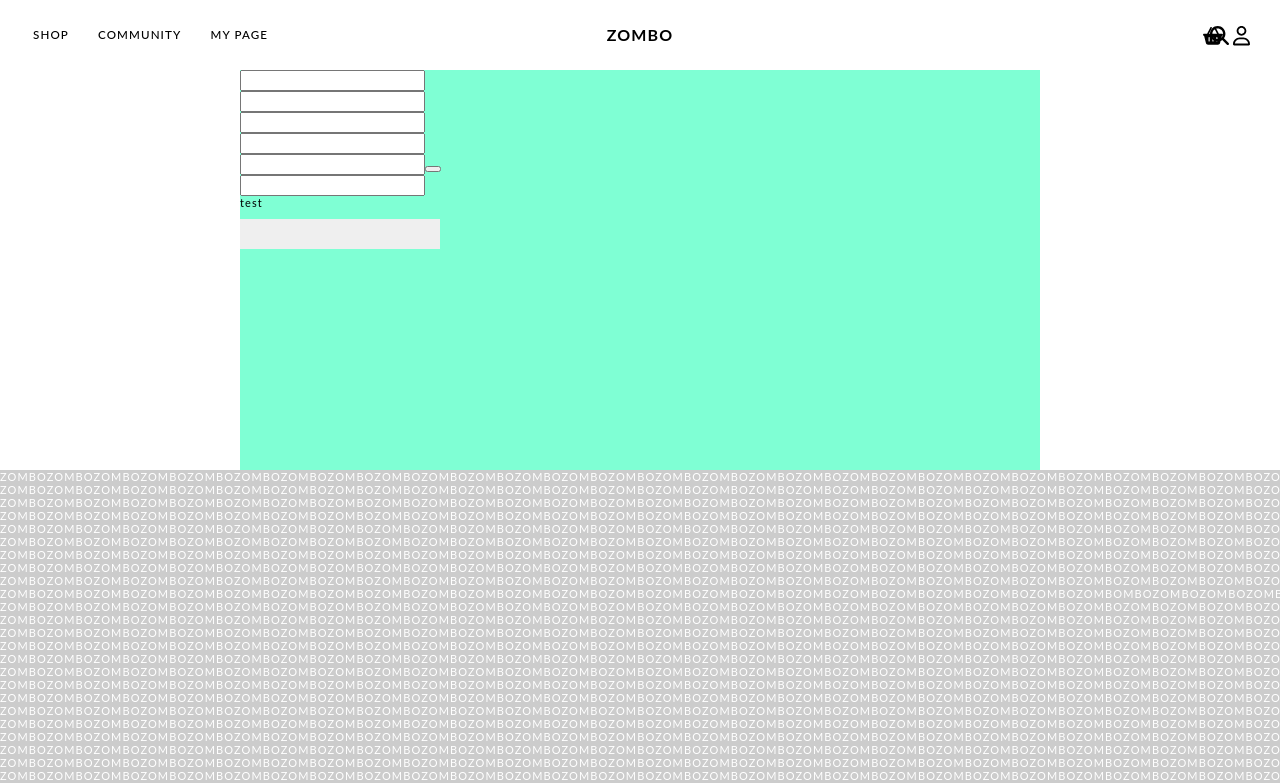
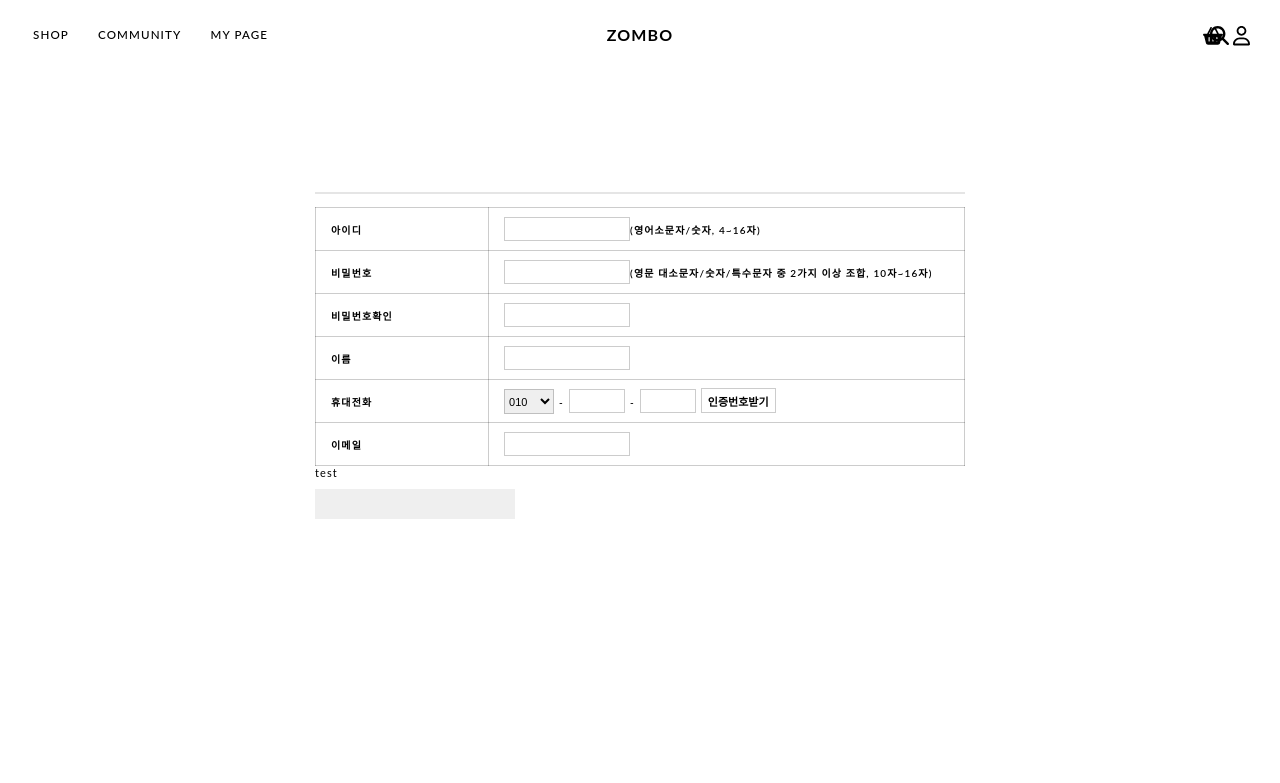
Before and after one commit to 1yoouoo/ShoppingMall, a React (Create React App) app in the folder Documents/shoppingmall/: page /signup in a window 1280 px wide. Shown: the top 783 px of the page. Built offline with nearby package versions, Linux system fonts and the light colour scheme.

Commit message:
design : signup layout

```diff
--- a/Documents/shoppingmall/src/App.scss
+++ b/Documents/shoppingmall/src/App.scss
@@ -467,16 +467,6 @@
   }
 }
 
-// SIGN UP
-.signup {
-  background-color: aquamarine;
-  margin: auto;
-  width: 800px;
-  min-width: 500px;
-  height: 400px;
-  min-height: 300px;
-}
-
 // ACTIVATE SEARCH
 
 .activate-search {
@@ -512,5 +502,59 @@
     height: 200vw;
   }
 }
-
-// signup
+// SIGN UP
+.signup {
+  // background-color: aquamarine;
+  margin: 15% auto;
+  width: 650px;
+  min-width: 500px;
+  height: 400px;
+  min-height: 300px;
+  &__line {
+    border-bottom: 2px solid rgba(0, 0, 0, 0.1);
+    margin-bottom: 2%;
+  }
+  &__form {
+    font-size: 10px;
+    font-weight: 600;
+    &--table {
+      width: 650px;
+      border-collapse: collapse;
+      input {
+        width: 120px;
+        height: 20px;
+        outline: none;
+        border: 1px solid rgba(0, 0, 0, 0.2);
+      }
+      tr {
+        td {
+          width: 35px;
+          height: 40px;
+          border: 1px solid rgba(0, 0, 0, 0.2);
+          padding-left: 15px;
+        }
+      }
+      :nth-child(5) {
+        input {
+          margin-left: 5px;
+          margin-right: 5px;
+          width: 50px;
+        }
+        select {
+          width: 50px;
+          font-size: 11px;
+          height: 25px;
+          border: 1px solid rgba(0, 0, 0, 0.2);
+          margin-right: 5px;
+        }
+        button {
+          height: 25px;
+          background-color: #fff;
+          border: 1px solid rgba(0, 0, 0, 0.2);
+          font-size: 11px;
+          font-weight: 600;
+        }
+      }
+    }
+  }
+}
--- a/Documents/shoppingmall/src/Components/NavigatorItem.js
+++ b/Documents/shoppingmall/src/Components/NavigatorItem.js
@@ -3,8 +3,7 @@ const NavigatorItem = ({ title, items, className }) => {
     <li className={className}>
       <span className="navigator-item__title">{title}</span>
       <ul className="navigator-item__list">
-        {items && // Undefined 방지
-          items.map((item) => {
+        {items?.map((item) => {
           return (
             <li className="navigator-item__item" key={item}>
               {item}
--- a/Documents/shoppingmall/src/Containers/SignInPage.js
+++ b/Documents/shoppingmall/src/Containers/SignInPage.js
@@ -1,6 +1,6 @@
 import { useRef, useState } from "react";
 import { useNavigate } from "react-router-dom";
-import StyledButton from "../Components/Button";
+import StyledButton from "../Components/StyledButton";
 
 const SignInPage = () => {
   // hook
--- a/Documents/shoppingmall/src/Containers/SignUpPage.js
+++ b/Documents/shoppingmall/src/Containers/SignUpPage.js
@@ -1,44 +1,70 @@
-import StyledButton from "../Components/Button";
+import StyledButton from "../Components/StyledButton";
 
 const SignUpPage = () => {
   return (
     <div className="signup">
-      <div className="">
-        <form>
+      <div className="signup__line"></div>
+      <div className="signup__form">
+        <table className="signup__form--table">
           {/* 아이디 */}
-          <div>
-            <label></label>
-            <input />
-            <span></span>
-          </div>
+          <tr>
+            <td>아이디</td>
+            <td>
+              <input></input>
+              <span>(영어소문자/숫자, 4~16자)</span>
+            </td>
+          </tr>
           {/* 비밀번호 */}
-          <div>
-            <label></label>
-            <input />
-            <span></span>
-          </div>
+          <tr>
+            <td>비밀번호</td>
+            <td>
+              <input></input>
+              <span>
+                (영문 대소문자/숫자/특수문자 중 2가지 이상 조합, 10자~16자)
+              </span>
+            </td>
+          </tr>
           {/* 비밀번호 확인 */}
-          <div>
-            <label></label>
-            <input />
-          </div>
+          <tr>
+            <td>비밀번호확인</td>
+            <td>
+              <input></input>
+            </td>
+          </tr>
           {/* 이름 */}
-          <div>
-            <label></label>
-            <input />
-          </div>
+          <tr>
+            <td>이름</td>
+            <td>
+              <input></input>
+            </td>
+          </tr>
           {/* 휴대전화 */}
-          <div>
-            <label></label>
-            <input />
-            <button></button>
-          </div>
+          <tr>
+            <td>휴대전화</td>
+            <td>
+              <select>
+                <option value="010">010</option>
+                <option value="011">011</option>
+                <option value="016">016</option>
+                <option value="017">017</option>
+                <option value="019">019</option>
+              </select>
+              -
+              <input type="text" size="4" />
+              -
+              <input type="text" size="4" />
+              <button>인증번호받기</button>
+            </td>
+          </tr>
           {/* 이메일 */}
-          <div>
-            <label></label>
-            <input />
-          </div>
-        </form>
+          <tr>
+            <td>이메일</td>
+            <td>
+              <input></input>
+              <span></span>
+            </td>
+          </tr>
+        </table>
       </div>
       <div>test</div>
       <StyledButton />
```
Also changed, not shown: Documents/shoppingmall/src/Components/StyledButton.js (renamed from Documents/shoppingmall/src/Components/Button.js). Lines whose indentation alone changed are shown as unchanged.
